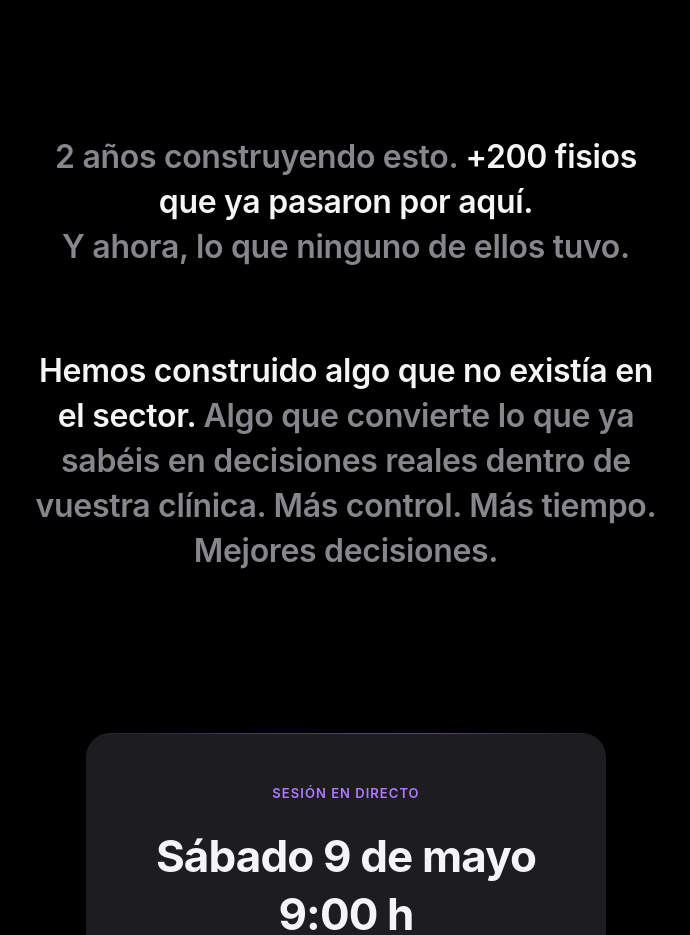
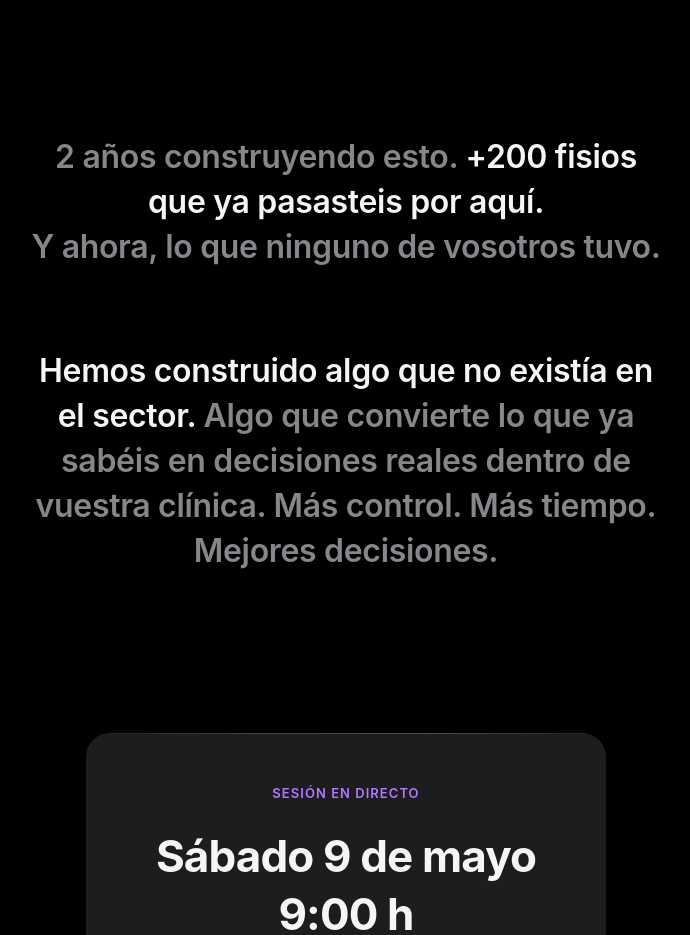
Before and after one commit to janocabello90/masterclass-12pasos, a plain HTML site: page fr-pro.html in a window 1280 px wide. Shown: the part 1200-2135 px from the top of the page, without its empty margins (294-984 px from the left). Drawn offline with Linux system fonts and the light colour scheme.

Commit message:
Fix voice: speak directly to alumni (vosotros)
Co-Authored-By: Claude Opus 4.6 <noreply@anthropic.com>

```diff
--- a/fr-pro.html
+++ b/fr-pro.html
@@ -380,7 +380,7 @@ body {
 <!-- SOCIAL PROOF -->
 <section class="msg-section" style="padding-bottom:40px;">
   <p class="msg-text" style="color:#86868b;">
-    2 a&ntilde;os construyendo esto. <span style="color:#f5f5f7;">+200 fisios que ya pasaron por aqu&iacute;.</span><br>Y ahora, lo que ninguno de ellos tuvo.
+    2 a&ntilde;os construyendo esto. <span style="color:#f5f5f7;">+200 fisios que ya pasasteis por aqu&iacute;.</span><br>Y ahora, lo que ninguno de vosotros tuvo.
   </p>
 </section>
 
```
